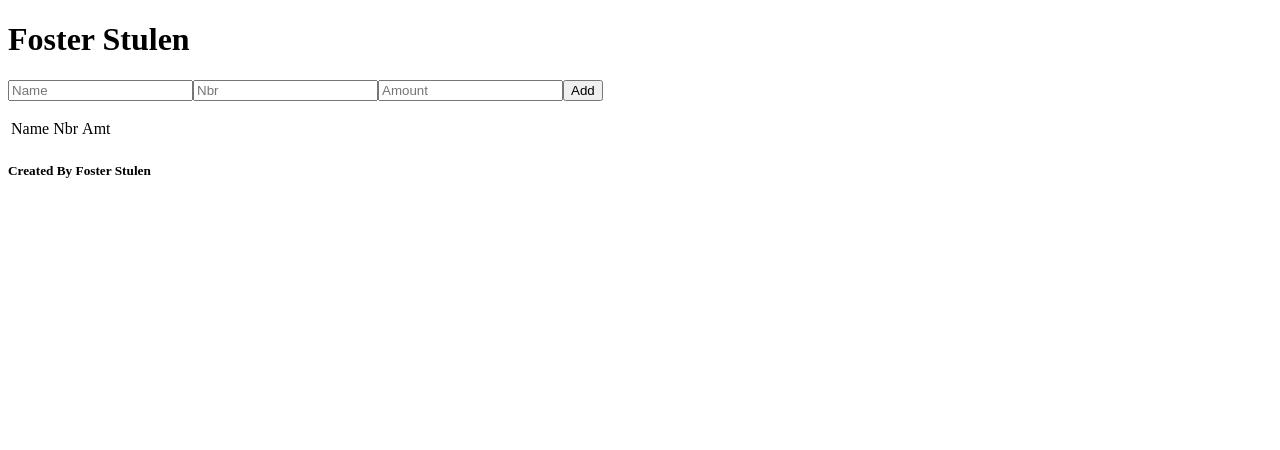
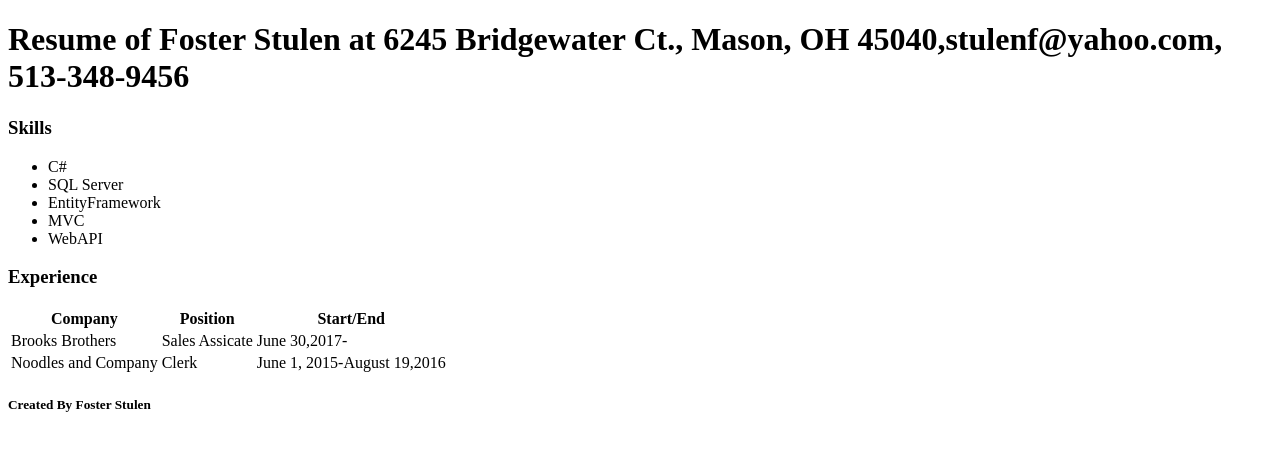
Before and after one commit to propofthedead/Anuglar-tutorial, an Angular app: page / in a window 1280 px wide. Shown: the top 450 px of the page. Built offline with nearby package versions, Linux system fonts and the light colour scheme.

Commit message:
integrated cv

```diff
--- a/src/app/app.component.html
+++ b/src/app/app.component.html
@@ -1,4 +1,5 @@
-<div>
+<app-cv></app-cv>
+<div *ngIf="false">
   <h1>{{title}}</h1>
   <input type="text" [(ngModel)]="name" placeholder="Name">
   <input type="number" [(ngModel)]="nbr" placeholder="Nbr">
--- a/src/app/app.module.ts
+++ b/src/app/app.module.ts
@@ -8,6 +8,7 @@ import { UserListComponent } from './user/user-list/user-list.component';
 import { UserDetailComponent } from './user/user-detail/user-detail.component';
 import { UserEditComponent } from './user/user-edit/user-edit.component';
 import { UserCreateComponent } from './user/user-create/user-create.component';
+import { CvComponent } from './cv/cv.component';
 
 @NgModule({
   declarations: [
@@ -16,7 +17,8 @@ import { UserCreateComponent } from './user/user-create/user-create.component';
     UserListComponent,
     UserDetailComponent,
     UserEditComponent,
-    UserCreateComponent
+    UserCreateComponent,
+    CvComponent
   ],
   imports: [
     BrowserModule,FormsModule
```
